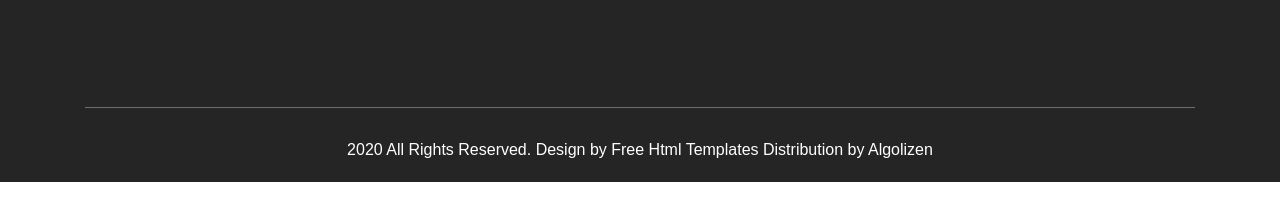
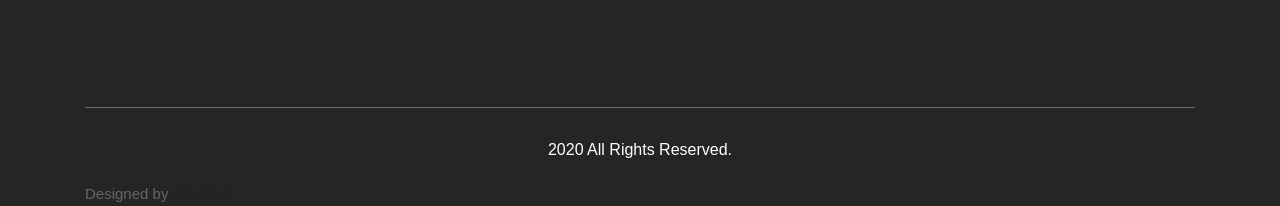
Before and after one commit to algolizen-projects/Romyk, a plain HTML site: page index.html in a window 1280 px wide. Shown: the part 4165-4371 px from the top of the page. Before the commit the page ends 4347 px from the top, so only its background shows below. Drawn offline with nearby package versions, Linux system fonts and the light colour scheme; files whose address does not match are found by name.

Commit message:
Update index.html

```diff
--- a/index.html
+++ b/index.html
@@ -360,7 +360,7 @@
       <!-- copyright section start -->
       <div class="copyright_section">
          <div class="container">
-            <p class="copyright_text">2020 All Rights Reserved. Design by <a href="https://html.design">Free Html Templates</a> Distribution by <a href="https://algolizen">Algolizen</a></p>
+            <p class="copyright_text">2020 All Rights Reserved. <p class="m-0">Designed by <a href="https://algolizen.com" target="_blank">Algolizen</a></p>
          </div>
       </div>
       <!-- copyright section end -->
```
